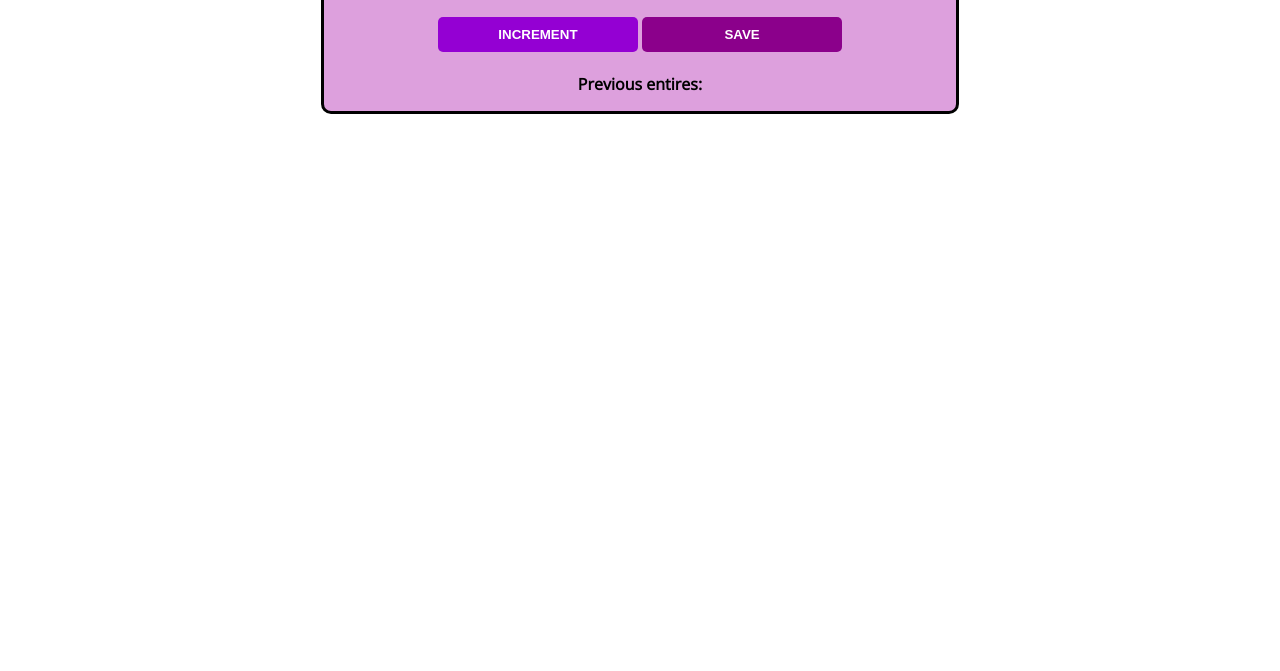
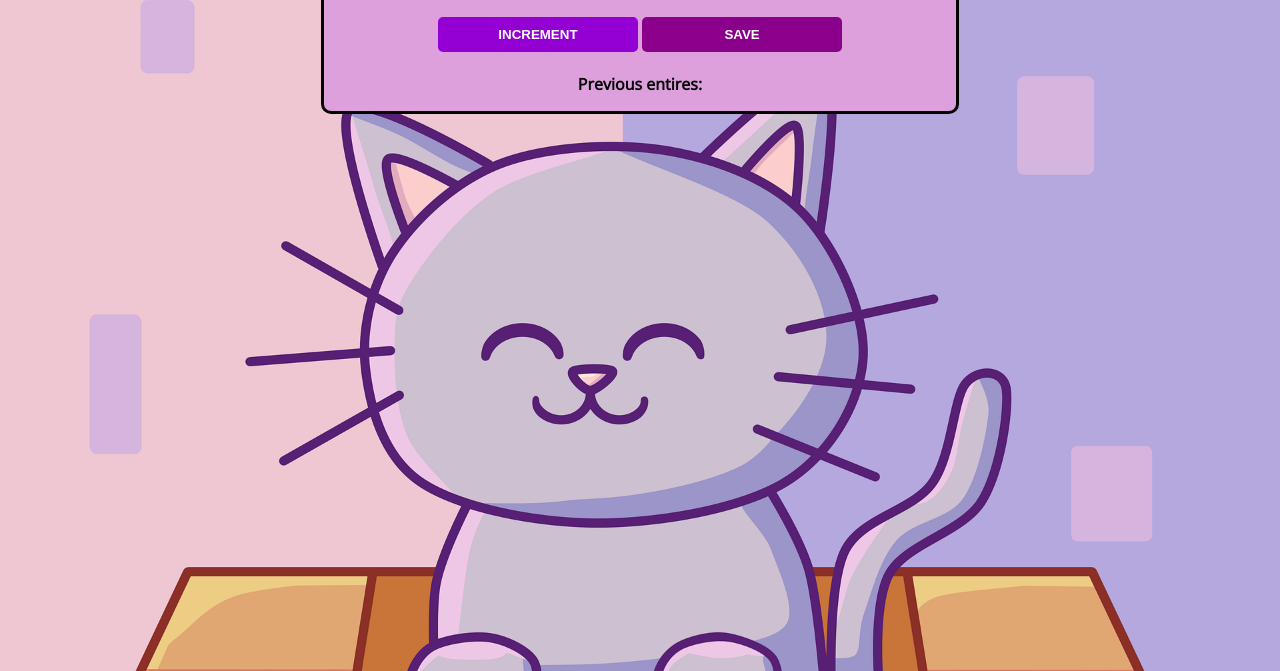
Before and after one commit to HTBBM/Count-Button, a plain HTML site: page index.html in a window 1280 px wide. Shown: the part 145-816 px from the top of the page. Drawn offline with nearby package versions, Linux system fonts and the light colour scheme.

Commit message:
Update style.css
fix background image

```diff
--- a/style.css
+++ b/style.css
@@ -1,5 +1,5 @@
 body {
-  background-image: url("./img/cat.png");
+  background-image: url("cat.png");
   background-size: cover;
   font-family: "Mukta", sans-serif;
   font-family: "Open Sans", sans-serif;
```
